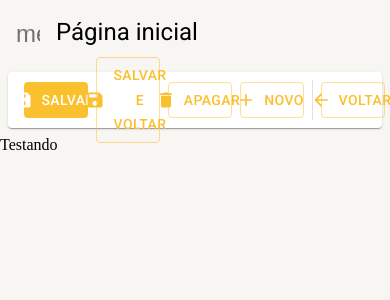
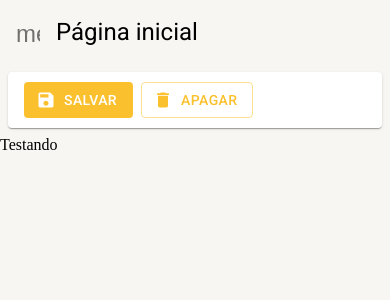
Before and after one commit to pramon18/React, a React (Create React App) app in the folder curso-react-typescript/: page /cidades in a window 390 px wide. Shown: the top 300 px of the page. Built offline with nearby package versions, Linux system fonts and the light colour scheme.

Commit message:
Ajustes nos botões de ferramentas

```diff
--- a/curso-react-typescript/src/pages/dashboard/Dashboard.tsx
+++ b/curso-react-typescript/src/pages/dashboard/Dashboard.tsx
@@ -6,7 +6,7 @@
         <LayoutBaseDePagina
             titulo='Página inicial'
             barraDeFerramentas={(
-                <FerramentasDeDetalhe mostrarBotaoSalvarEFechar/>
+                <FerramentasDeDetalhe mostrarBotaoSalvarEFechar mostrarBotaoVoltar={false}/>
             )}
         >
             Testando
--- a/curso-react-typescript/src/shared/components/ferramentas-de-detalhe/FerramentasDeDetalhe.tsx
+++ b/curso-react-typescript/src/shared/components/ferramentas-de-detalhe/FerramentasDeDetalhe.tsx
@@ -1,13 +1,20 @@
 import { Add, ArrowBack, Delete, Save } from "@mui/icons-material";
-import { Box, Button, Divider, Paper, useTheme } from "@mui/material"
+import { Box, Button, Divider, Paper, Skeleton, Typography, useMediaQuery, useTheme } from "@mui/material"
 
 interface IFerramentasDeDetalheProps{
   textoBotaoNovo?: string;
+
   mostrarBotaoNovo?:boolean;
   mostrarBotaoVoltar?:boolean;
   mostrarBotaoApagar?:boolean;
   mostrarBotaoSalvar?:boolean;
   mostrarBotaoSalvarEFechar?:boolean;
+
+  mostrarBotaoNovoCarregando?:boolean;
+  mostrarBotaoVoltarCarregando?:boolean;
+  mostrarBotaoApagarCarregando?:boolean;
+  mostrarBotaoSalvarCarregando?:boolean;
+  mostrarBotaoSalvarEFecharCarregando?:boolean;
 
   aoClicarEmNovo?: () => void;
   aoClicarEmVoltar?: () => void;
@@ -25,6 +32,12 @@
   mostrarBotaoSalvar = true,
   mostrarBotaoSalvarEFechar = false,
 
+  mostrarBotaoNovoCarregando = false,
+  mostrarBotaoVoltarCarregando = false,
+  mostrarBotaoApagarCarregando = false,
+  mostrarBotaoSalvarCarregando = false,
+  mostrarBotaoSalvarEFecharCarregando= false,
+
   aoClicarEmNovo,
   aoClicarEmVoltar,
   aoClicarEmApagar,
@@ -34,6 +47,8 @@
 }) => {
 
   const theme = useTheme();
+  const smDown = useMediaQuery(theme.breakpoints.down('sm'));
+  const mdDown = useMediaQuery(theme.breakpoints.down('md'));
 
   return (
     <Box
@@ -46,7 +61,7 @@
       height={theme.spacing(5)}
       component={Paper}
     >
-      { mostrarBotaoSalvar &&
+      { (mostrarBotaoSalvar && !mostrarBotaoSalvarCarregando) &&
         (
           <Button
             color="primary"
@@ -54,10 +69,20 @@
             variant="contained"
             startIcon={<Save/>}
             onClick={aoClicarEmSalvar}
-          >Salvar</Button>
+          >
+            <Typography variant="button" whiteSpace="nowrap" textOverflow="ellipsis" overflow="hidden">
+              Salvar
+            </Typography>
+          </Button>
         )
       }
-      { mostrarBotaoSalvarEFechar &&
+
+      {mostrarBotaoSalvarCarregando && (
+        <Skeleton width={110} height={60}/>
+      )}
+
+
+      { (mostrarBotaoSalvarEFechar && !mostrarBotaoSalvarEFecharCarregando && !smDown && !mdDown) &&
         (
           <Button
             color="primary"
@@ -65,11 +90,19 @@
             variant="outlined"
             startIcon={<Save/>}
             onClick={aoClicarEmSalvarEFechar}
-          >Salvar e Voltar</Button>
+          >
+            <Typography variant="button" whiteSpace="nowrap" textOverflow="ellipsis" overflow="hidden">
+              Salvar e Voltar
+            </Typography>
+          </Button>
         )
       }
 
-      { mostrarBotaoApagar &&
+      {(mostrarBotaoSalvarEFecharCarregando && !smDown && !mdDown) && (
+        <Skeleton width={180} height={60}/>
+      )}
+
+      { (mostrarBotaoApagar && !mostrarBotaoApagarCarregando) &&
         (
           <Button
             color="primary"
@@ -77,10 +110,19 @@
             variant="outlined"
             startIcon={<Delete/>}
             onClick={aoClicarEmApagar}
-          >Apagar</Button>
+          >
+            <Typography variant="button" whiteSpace="nowrap" textOverflow="ellipsis" overflow="hidden">
+              Apagar
+            </Typography>
+          </Button>
         )
       }
-      { mostrarBotaoNovo &&
+
+      {mostrarBotaoApagarCarregando && (
+        <Skeleton width={110} height={60}/>
+      )}
+
+      { (mostrarBotaoNovo && !mostrarBotaoNovoCarregando && !smDown) &&
         (
           <Button
             color="primary"
@@ -88,24 +130,47 @@
             variant="outlined"
             startIcon={<Add/>}
             onClick={aoClicarEmNovo}
-          >{textoBotaoNovo}</Button>
+          >
+            <Typography variant="button" whiteSpace="nowrap" textOverflow="ellipsis" overflow="hidden">
+              {textoBotaoNovo}
+            </Typography>
+          </Button>
         )
       }
 
-      { mostrarBotaoVoltar &&
+      {(mostrarBotaoNovoCarregando && !smDown) && (
+        <Skeleton width={110} height={60}/>
+      )}
+
+      { /* Se existirem botões dos dois lados da divisória, mostre-a */ }
+      {(mostrarBotaoVoltar || mostrarBotaoVoltarCarregando) &&
+       (mostrarBotaoSalvar || mostrarBotaoSalvarCarregando ||
+        mostrarBotaoSalvarEFechar || mostrarBotaoSalvarEFecharCarregando ||
+        mostrarBotaoApagar || mostrarBotaoApagarCarregando ||
+        mostrarBotaoNovo || mostrarBotaoNovoCarregando) && (
+        <Divider variant="middle" orientation="vertical" />
+      )}
+
+
+      { (mostrarBotaoVoltar && !mostrarBotaoVoltarCarregando) &&
         (
-          <>
-          <Divider variant="middle" orientation="vertical" />
           <Button
             color="primary"
             disableElevation
             variant="outlined"
             startIcon={<ArrowBack/>}
             onClick={aoClicarEmVoltar}
-          >Voltar</Button>
-          </>
+          >
+            <Typography variant="button" whiteSpace="nowrap" textOverflow="ellipsis" overflow="hidden">
+              Voltar
+            </Typography>
+          </Button>
         )
       }
+
+      {mostrarBotaoVoltarCarregando && (
+        <Skeleton width={110} height={60}/>
+      )}
     </Box>
   );
 }
```
